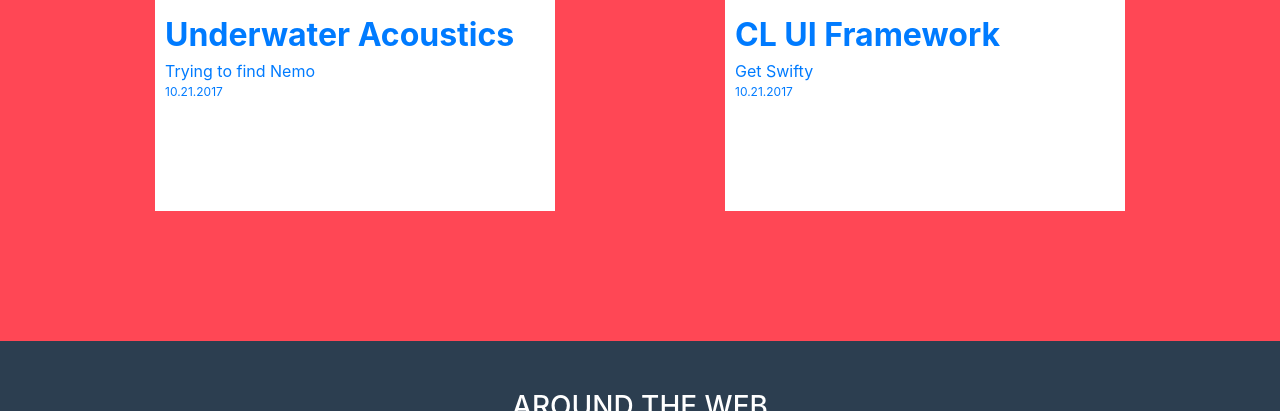
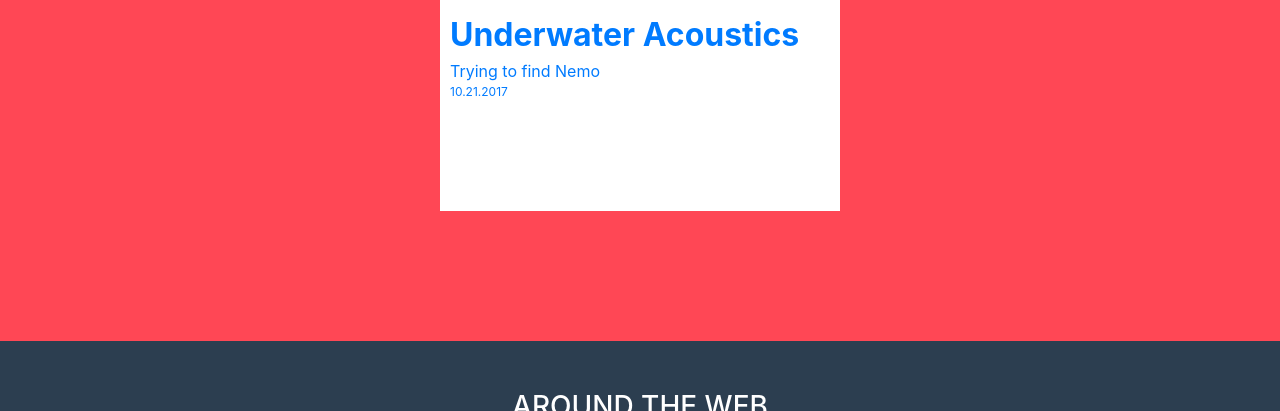
Before and after one commit to chumothyLee/chumothyLee.github.io, a website with bundled scripts: page projects.html in a window 1280 px wide. Shown: the part 745-1156 px from the top of the page. Built offline with nearby package versions, Linux system fonts and the light colour scheme.

Commit message:
one proj only

```diff
--- a/projects.html
+++ b/projects.html
@@ -68,7 +68,7 @@
 
       <div class="container">
         <div class="row">
-          <div class="col-sm-6 portfolio-item">
+          <div class="col-lg-12 mx-auto portfolio-item">
             <a class="portfolio-link" href="#portfolioModal1" data-toggle="modal" style="height: 400px; background-color: white; text-decoration: none;">
               <div class="caption">
                 <div class="caption-content">
@@ -86,31 +86,6 @@
                 </div>
                 <div style="font-size: 16px; ">
                   Trying to find Nemo
-                </div>
-                <div style="font-size: 12px; vertical-align: text-bottom;">
-                  10.21.2017
-                </div>
-              </div>
-            </a>
-          </div>
-          <div class="col-sm-6 portfolio-item">
-            <a class="portfolio-link" href="#portfolioModal2" data-toggle="modal" style="height: 400px; background-color: white; text-decoration: none">
-              <div class="caption">
-                <div class="caption-content">
-                  <i class="fa fa-search-plus fa-3x"></i>
-                </div>
-              </div>
-              <div style="margin-left: 10px; width: 100%; height: 100%;">
-                <div style="font-size: 128px; height: 200px;">
-                  02
-                </div>
-                <div style="font-size: 32px;">
-                  <b>
-                   CL UI Framework
-                  </b>
-                </div>
-                <div style="font-size: 16px; ">
-                  Get Swifty
                 </div>
                 <div style="font-size: 12px; vertical-align: text-bottom;">
                   10.21.2017
```
